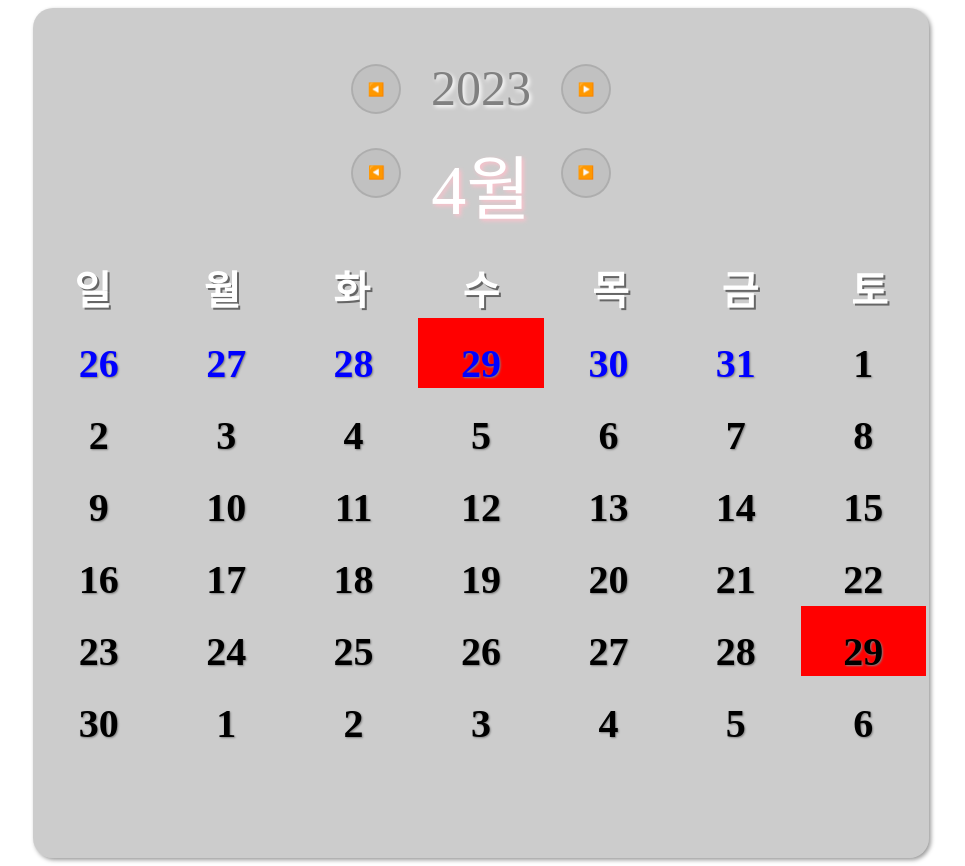
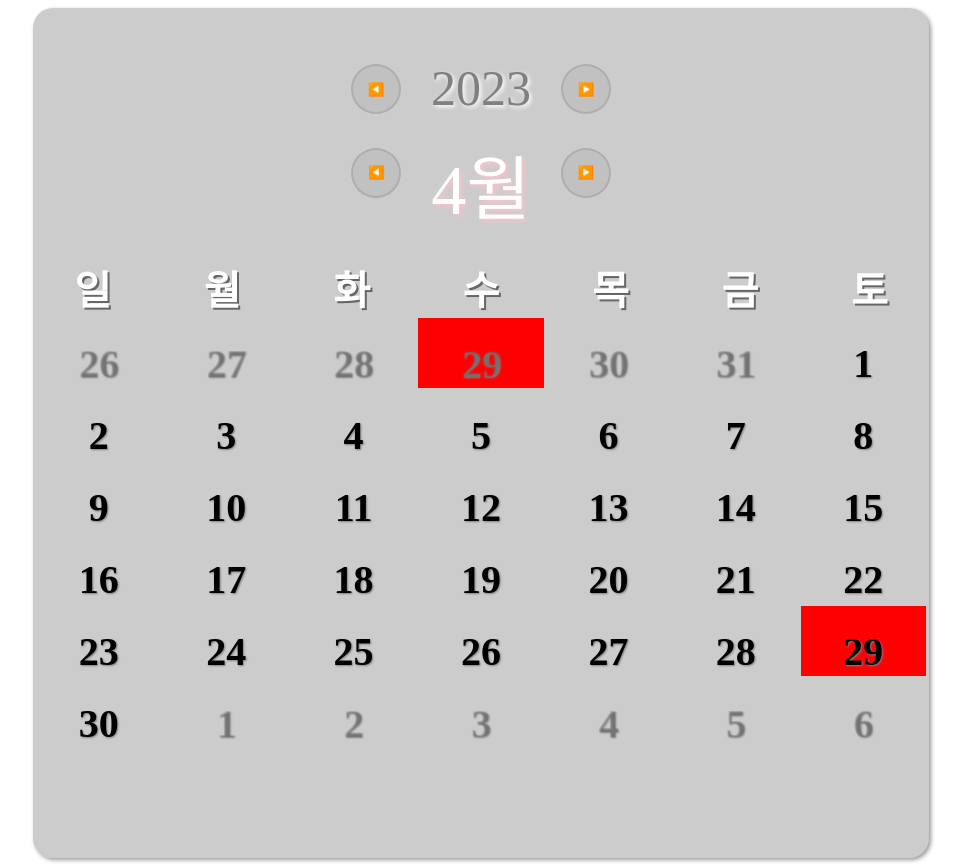
Before and after one commit to minsun0714/Diet_Diary_App, a React (Create React App) app: page / in a window 1280 px wide. Shown: the whole page, without its empty margins (159-1124 px from the left). Built offline with nearby package versions, Linux system fonts and the light colour scheme.

Commit message:
🎨 다음 달 날짜 흐리게 색상 변경

```diff
--- a/src/components/Dates.tsx
+++ b/src/components/Dates.tsx
@@ -11,7 +11,10 @@ type EachDatesProps = {
     month: number;
     date: number;
   };
-  row: number;
+  row: {
+    week: number;
+    lastWeek: number;
+  };
 };
 //
 const EachDate = styled.th<EachDatesProps>`
@@ -31,7 +34,10 @@ const EachDate = styled.th<EachDatesProps>`
   }};
   color: ${(props) => {
     console.log(props.children);
-    return props.row === 0 && (props.children as number) > 7 ? "blue" : null;
+    return (props.row.week === 0 && Number(props.children) > 7) ||
+      (props.row.week === props.row.lastWeek && Number(props.children) < 8)
+      ? "rgb(0, 0, 0, 0.1)"
+      : null;
   }};
   &:hover {
     color: pink;
@@ -102,7 +108,11 @@ function Dates({ year, month }: DatesProps) {
   const showDates = daysOfThisMonth.map((week, i) => (
     <tr key={now + i}>
       {week.map((date, j) => (
-        <EachDate key={now + j} today={today} row={i}>
+        <EachDate
+          key={now + j}
+          today={today}
+          row={{ week: i, lastWeek: daysOfThisMonth.length - 1 }}
+        >
           {date ? date : null}
         </EachDate>
       ))}
```
